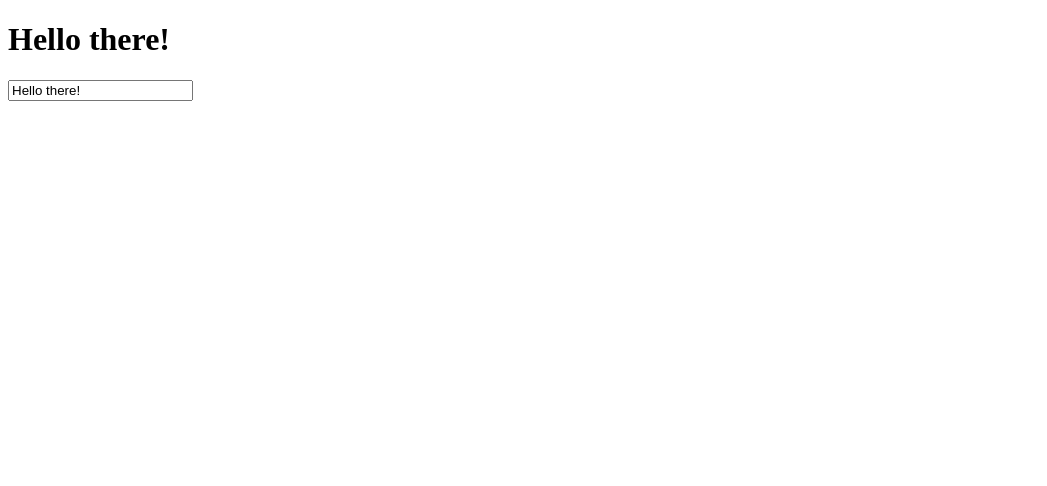
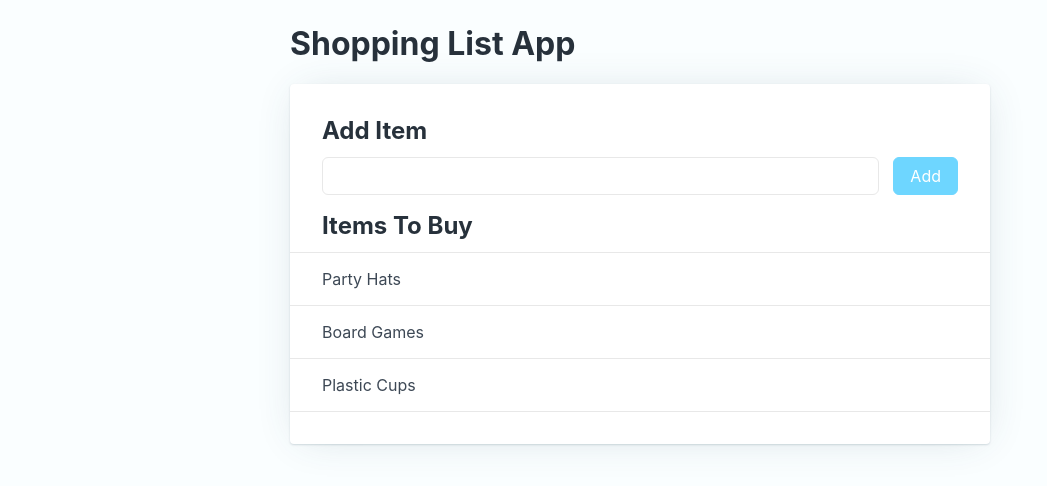
Before and after one commit to jarodpeachey/vuejs-shopping-list, a plain HTML site: page index.html in a window 1280 px wide. Shown: the whole page, without its empty margins (0-1047 px from the left). Drawn offline with nearby package versions, Linux system fonts and the light colour scheme.

Commit message:
Start working on adding list items

```diff
--- a/index.html
+++ b/index.html
@@ -5,19 +5,49 @@
     <meta charset="UTF-8">
     <meta name="viewport" content="width=device-width, initial-scale=1.0">
     <title>Document</title>
+    <link rel="stylesheet" href="style.css">
   </head>
 
   <body>
-    <div id="shopping-list">
-      <h1>{{ header }}</h1>
-      <input type="text" v-model="header">
+    <div class="container">
+      <div id="shopping-list">
+        <h1>{{ header ? header : 'No header' }}</h1>
+        <div class="card">
+          <div class="list-title">
+            <h2>Add Item</h2>
+            <div id="form">
+              <input @keyup.enter="addItem" v-model="newItem" type="text" />
+              <button @click="addItem">Add</button>
+            </div>
+
+            <h2>Items To Buy</h2>
+          </div>
+
+          <ul class="list">
+            <li class="list-item" v-for="item in items">{{ item }}</li>
+          </ul>
+        </div>
+      </div>
     </div>
+
     <script src="https://unpkg.com/vue"></script>
     <script>
       const shoppingList = new Vue( {
         el: '#shopping-list',
         data: {
-          header: 'Hello there!'
+          header: 'Shopping List App',
+          newItem: '',
+          items: [
+            'Party Hats',
+            'Board Games',
+            'Plastic Cups'
+          ]
+        },
+        methods: {
+          addItem: function() {
+            this.items.push(this.newItem);
+            this.newItem = "";
+          }
         }
       } )
     </script>
--- /dev/null
+++ b/style.css
@@ -0,0 +1,90 @@
+html, body {
+  margin: 0;
+  padding: 0;
+  background: #fafeff;
+  font-size: 16px;
+}
+
+* {
+  box-sizing: border-box;
+  font-family: -apple-system, BlinkMacSystemFont, 'Segoe UI', Roboto, Oxygen, Ubuntu, Cantarell, 'Open Sans', 'Helvetica Neue', sans-serif;
+  color: #3d4855;
+}
+
+p {
+  color: #3d4855;
+}
+
+h1, h2, h3, h4, h5, h6 {
+  color: #27313b;
+  margin-top: 0;
+}
+
+h2 {
+  margin-bottom: 12px;
+}
+
+.container {
+  padding: 24px 0;
+  max-width: 700px;
+  width: 100%;
+  margin: 0 auto;
+}
+
+.card {
+  border-radius: 4px;
+  box-shadow: 1px 1px 40px -10px #31505f30, 0px 1px 2px 0px #31505f30;
+  background: white;
+  padding: 32px 0;
+}
+
+.list-title {
+  padding: 0 32px;
+}
+
+#form {
+  display: flex;
+  align-items: center;
+  margin-bottom: 16px;
+}
+
+input {
+  border: 1px solid #e8e8e8;
+  border-radius: 6px;
+  padding: 8px 12px;
+  width: 100%;
+  font-size: 16px;
+}
+
+input:focus, button:focus {
+  outline: none;
+  border: 1px solid #6ed6ff;
+}
+
+button {
+  border: none;
+  background: #6ed6ff;
+  color: white;
+  border-radius: 6px;
+  padding: 8px 16px;
+  margin: 0;
+  margin-left: 14px;
+  border: 1px solid #6ed6ff;
+  font-size: 16px;
+  cursor: pointer;
+}
+
+.list {
+  list-style: none;
+  margin: 0;
+  padding: 0;
+}
+
+.list-item {
+  padding: 16px 32px;
+  border-bottom: 1px solid #e8e8e8;
+}
+
+.list-item:first-child {
+  border-top: 1px solid #e8e8e8;
+}
```
